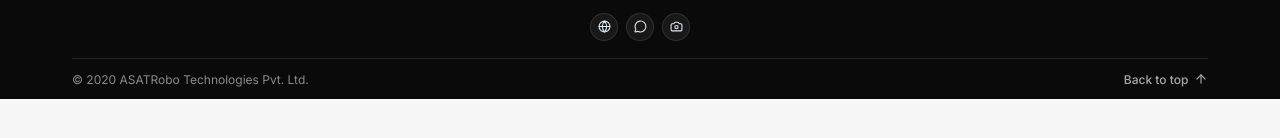
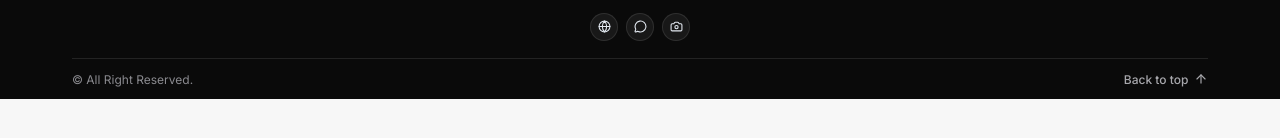
Before and after one commit to KRITARTH94/asatrobo, a React (Vite) app: page /products/1 in a window 1280 px wide. Shown: the part 536-674 px from the top of the page. Built offline with nearby package versions, Linux system fonts and the light colour scheme.

Commit message:
Update footer copyright text
Co-Authored-By: Claude Sonnet 5 <noreply@anthropic.com>

```diff
--- a/src/components/Footer/Footer.jsx
+++ b/src/components/Footer/Footer.jsx
@@ -36,7 +36,7 @@ const Footer = () => {
         </div>
 
         <div className="footer-bottom">
-          <p>© 2020 ASATRobo Technologies Pvt. Ltd.</p>
+          <p>© All Right Reserved.</p>
           <a href="#home" className="back-to-top">
             Back to top <ArrowUp size={14} />
           </a>
```
